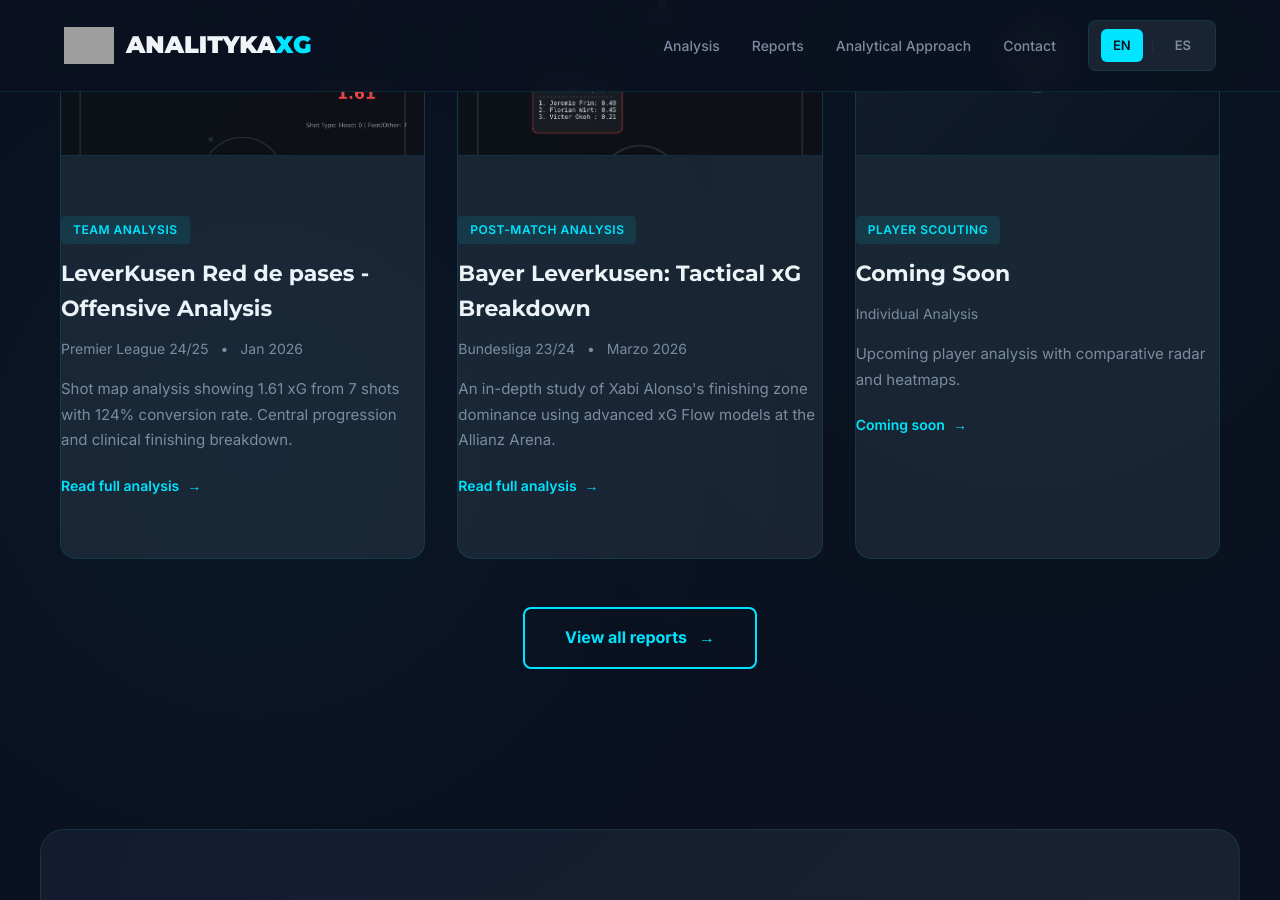
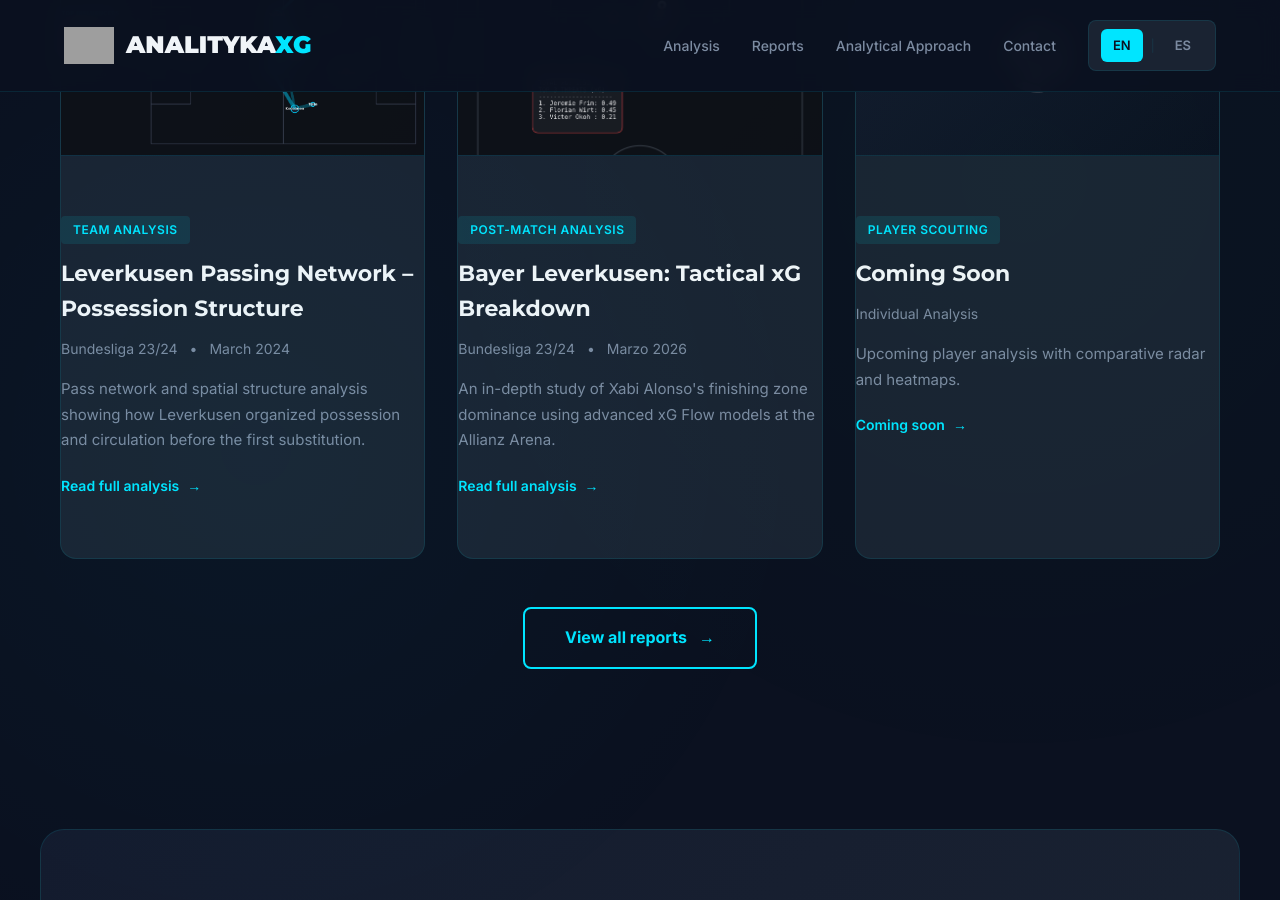
Before and after one commit to Fiallos77/analitykaXG, a Jekyll site: the page built from index.md, in a window 1280 px wide and 900 px high, scrolled down 1710 px. Built offline with Jekyll 4.4.1, drawn with Linux system fonts in a browser that asks for light colours; grey boxes are pictures that could not be loaded.

Commit message:
Update report cards for Leverkusen analysis

```diff
--- a/index.md
+++ b/index.md
@@ -56,22 +56,22 @@ lang: en
         <p>Tactical reports based on proprietary expected goals models and spatial analysis</p>
     </div>
     <div class="reports-grid">
-        <!-- Card 1: Celta Vigo -->
+        <!-- Card 1: LeverKUsen Campeon BundesLiga vs Werbem -->
         <a href="{{ site.baseurl }}/reports/BayerLeverkusenPassNetwork" class="report-card">
             <div class="report-thumbnail">
-                <img src="{{ site.baseurl }}/assets/images/celta-vigo-shot-map.png" alt="Celta Vigo Shot Map">
+                <img src="{{ site.baseurl }}/assets/images/1_pass_network_top.png" alt="Celta Vigo Shot Map">
             </div>
             <div class="report-content">
                 <span class="report-tag">Team Analysis</span>
-                <h3>LeverKusen Red de pases - Offensive Analysis</h3>
+                <h3>Leverkusen Passing Network – Possession Structure</h3>
                 <div class="report-meta">
-                    <span>Premier League 24/25</span><span>•</span><span>Jan 2026</span>
+                    <span>Bundesliga 23/24</span><span>•</span><span>March 2024</span>
                 </div>
-                <p class="report-excerpt">Shot map analysis showing 1.61 xG from 7 shots with 124% conversion rate. Central progression and clinical finishing breakdown.</p>
+                <p class="report-excerpt">Pass network and spatial structure analysis showing how Leverkusen organized possession and circulation before the first substitution.</p>
                 <span class="report-link">Read full analysis <span>→</span></span>
             </div>
         </a>
-        <!-- Card 2: Bayer vs Bayern -->
+        <!-- Card 2: Bayer vs Bayern Leverkusen -->
         <a href="{{ site.baseurl }}/reports/BayerLeverkusenvsBayernMunich" class="report-card">
             <div class="report-thumbnail">
                 <img src="{{ site.baseurl }}/assets/images/shot_map_final_leverkusen.png" alt="Leverkusen Shot Map">
```
